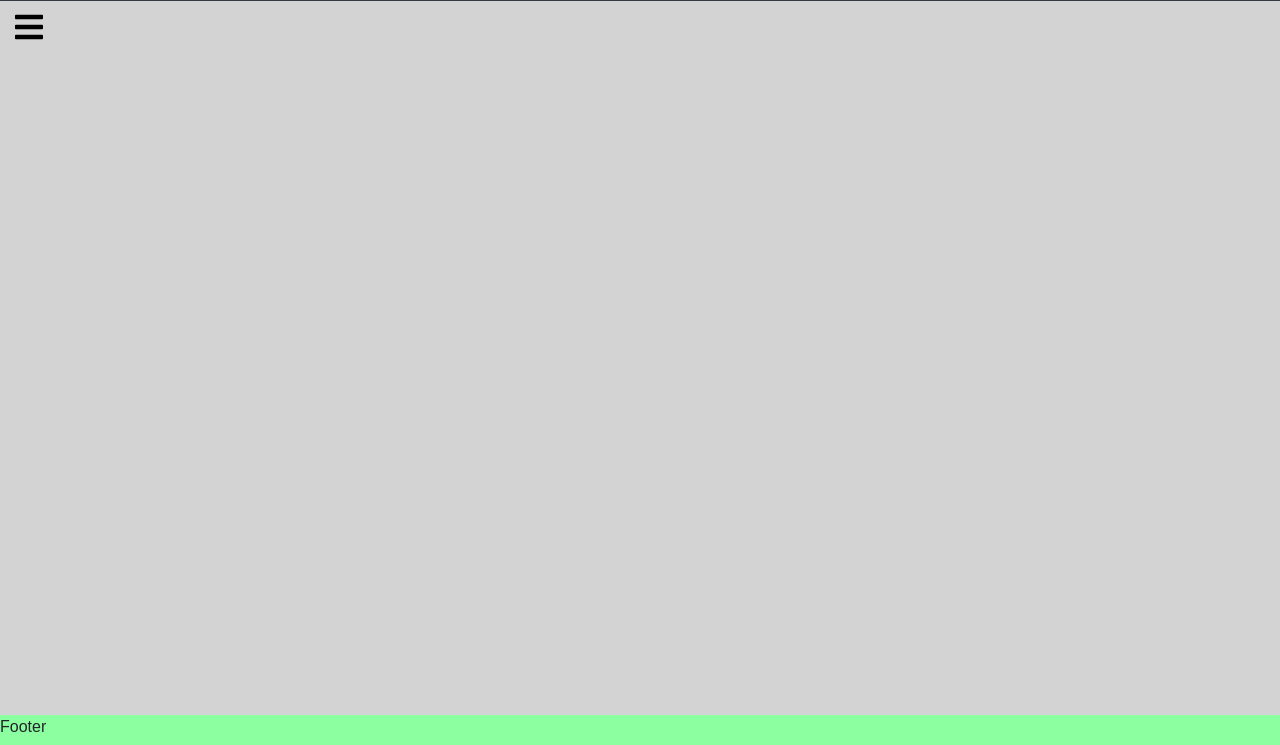
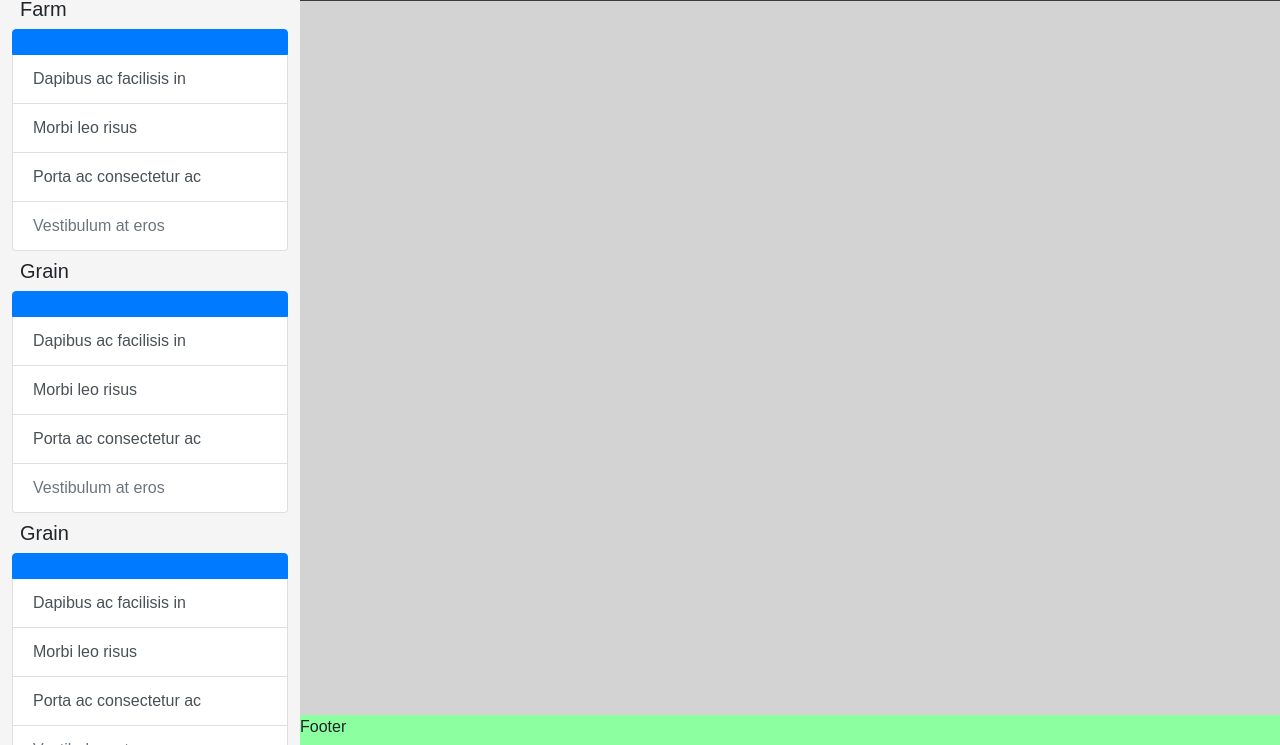
Before and after one commit to rogerpence/off-canvas-menu, a plain HTML site: page index.html in a window 1280 px wide. Shown: the part 55-800 px from the top of the page. Drawn offline with nearby package versions, Linux system fonts and the light colour scheme.

Commit message:
change menu to use BS list stuff

```diff
--- a/index.html
+++ b/index.html
@@ -21,19 +21,49 @@
                         <a href="#" class="toggle-nav" style="color: black; font-size: 20px;"><i class="fa fa-times"></i></a>
                     </div>
                     <div class="site-menu-body">
-                        <h5>Farm</h5>
+                        <h5 class="pl-2">Farm</h5>
                         <!-- <p class="lead">Put any HTML you want here.</p> -->
                         <!-- <p>Style it however you want.</p> -->
-                        <ul class="menu-option-group">
-                            <li><a href="#">Free to scroll up and down</a></li>
-                            <li><a href="#">But not left and right</a></li>
-                        </ul>
-                        <h5>Grain</h5>
-                        <ul class="menu-option-group">
-                                <li><a href="#">Free to scroll up and down</a></li>
-                                <li><a href="#">But not left and right</a></li>
-                            </ul>
+                        <div class="list-group">
+                            <a href="#" class="list-group-item list-group-item-action active">
+                            <a href="#" class="list-group-item list-group-item-action">Dapibus ac facilisis in</a>
+                            <a href="#" class="list-group-item list-group-item-action">Morbi leo risus</a>
+                            <a href="#" class="list-group-item list-group-item-action">Porta ac consectetur ac</a>
+                            <a href="#" class="list-group-item list-group-item-action disabled" tabindex="-1" aria-disabled="true">Vestibulum
+                                at eros</a>
                         </div>
+
+                        <h5 class="pl-2 pt-2">Grain</h5>
+                        <div class="list-group">
+                            <a href="#" class="list-group-item list-group-item-action active">
+                                <a href="#" class="list-group-item list-group-item-action">Dapibus ac facilisis in</a>
+                                <a href="#" class="list-group-item list-group-item-action">Morbi leo risus</a>
+                                <a href="#" class="list-group-item list-group-item-action">Porta ac consectetur ac</a>
+                                <a href="#" class="list-group-item list-group-item-action disabled" tabindex="-1" aria-disabled="true">Vestibulum
+                                    at eros</a>
+                        </div>
+
+                        <h5 class="pl-2 pt-2">Grain</h5>
+                        <div class="list-group">
+                            <a href="#" class="list-group-item list-group-item-action active">
+                                <a href="#" class="list-group-item list-group-item-action">Dapibus ac facilisis in</a>
+                                <a href="#" class="list-group-item list-group-item-action">Morbi leo risus</a>
+                                <a href="#" class="list-group-item list-group-item-action">Porta ac consectetur ac</a>
+                                <a href="#" class="list-group-item list-group-item-action disabled" tabindex="-1" aria-disabled="true">Vestibulum
+                                    at eros</a>
+                        </div>
+
+
+                        <h5 class="pl-2 pt-2">Grain</h5>
+                        <div class="list-group">
+                            <a href="#" class="list-group-item list-group-item-action active">
+                                <a href="#" class="list-group-item list-group-item-action">Dapibus ac facilisis in</a>
+                                <a href="#" class="list-group-item list-group-item-action">Morbi leo risus</a>
+                                <a href="#" class="list-group-item list-group-item-action">Porta ac consectetur ac</a>
+                                <a href="#" class="list-group-item list-group-item-action disabled" tabindex="-1" aria-disabled="true">Vestibulum
+                                    at eros</a>
+                        </div>
+                    </div>
                 </div>
             </div>
             <section id="page">
--- a/index.js
+++ b/index.js
@@ -32,3 +32,4 @@ const pageLoad = function() {
 }
 
 documentReady(pageLoad);
+toggleNav();
--- a/off-canvas-menu.css
+++ b/off-canvas-menu.css
@@ -2,6 +2,7 @@
     --off-canvas-menu-width: 300px;
     --off-canvas-menu-width-negative: -300px;
     --off-canvas-transition-time: 200ms;
+    --off-canvas-menu-background-color: whitesmoke;
 }
 
 /*
@@ -75,5 +76,6 @@ i.icon {
     position: absolute;
     top: 0;
     left: var(--off-canvas-menu-width-negative);
-    background: #428bca;
+    background: var(--off-canvas-menu-background-color);
+    overflow-y: auto;
 }
```
